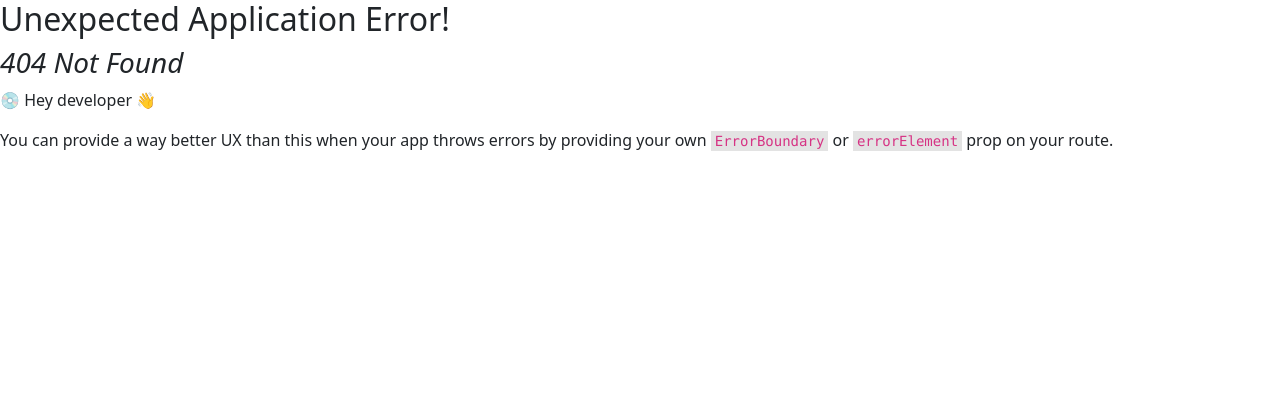
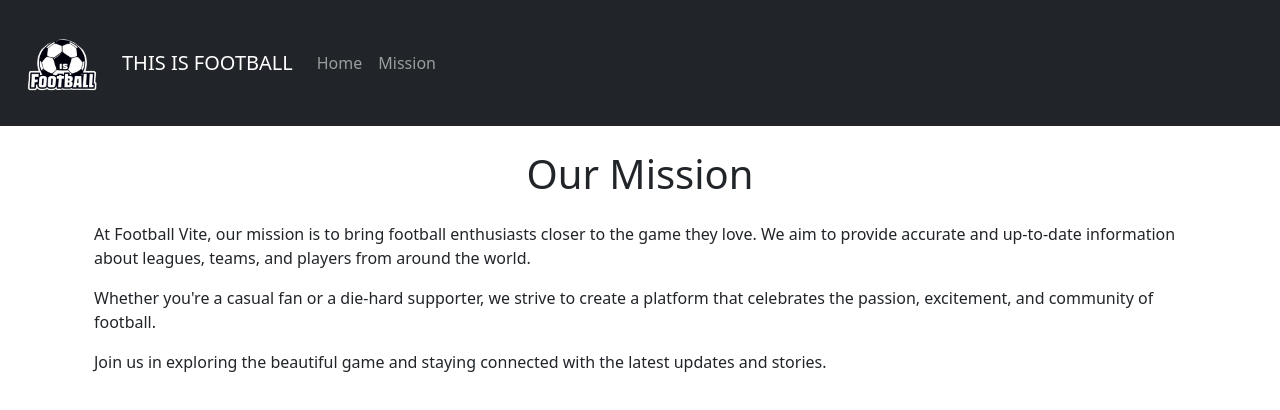
Before and after one commit to olmanmq/this-is-football, a React (Vite) app: page /Mission in a window 1280 px wide. Before the commit this address had no page. Shown: the top 410 px of the page. Built offline with nearby package versions, Linux system fonts and the light colour scheme.

Commit message:
first version

```diff
--- a/package.json
+++ b/package.json
@@ -19,6 +19,7 @@
     "react-bootstrap": "^2.10.9",
     "react-data-table-component": "^7.7.0",
     "react-dom": "^19.0.0",
+    "react-helmet": "^6.1.0",
     "styled-components": "^6.1.15"
   },
   "devDependencies": {
--- a/src/components/Layout.jsx
+++ b/src/components/Layout.jsx
@@ -29,7 +29,14 @@ const Layout = ({ children }) => {
             <span className="navbar-toggler-icon"></span>
           </button>
           <div className="collapse navbar-collapse" id="navbarNav">
-
+            <ul className="navbar-nav">
+              <li className="nav-item">
+                <a className="nav-link" href="/">Home</a>
+              </li>
+              <li className="nav-item">
+                <a className="nav-link" href="/mission">Mission</a>
+              </li>
+            </ul>
           </div>
         </div>
       </nav>
--- /dev/null
+++ b/src/pages/Mission.jsx
@@ -0,0 +1,29 @@
+import React from "react";
+import Layout from "../components/Layout"; // Import the Layout component
+
+const Mission = () => {
+  return (
+    <Layout>
+      <div className="container mt-4">
+        <div className="row">
+          <div className="col-md-12">
+            <h1 className="text-center">Our Mission</h1>
+            <p className="mt-4">
+              At Football Vite, our mission is to bring football enthusiasts closer to the game they love.
+              We aim to provide accurate and up-to-date information about leagues, teams, and players from around the world.
+            </p>
+            <p>
+              Whether you're a casual fan or a die-hard supporter, we strive to create a platform that celebrates the passion,
+              excitement, and community of football.
+            </p>
+            <p>
+              Join us in exploring the beautiful game and staying connected with the latest updates and stories.
+            </p>
+          </div>
+        </div>
+      </div>
+    </Layout>
+  );
+};
+
+export default Mission;
```
Also changed, not shown: src/App.jsx (+16 -15 lines), 1 other file (tests, documents, lock files or other folders).
